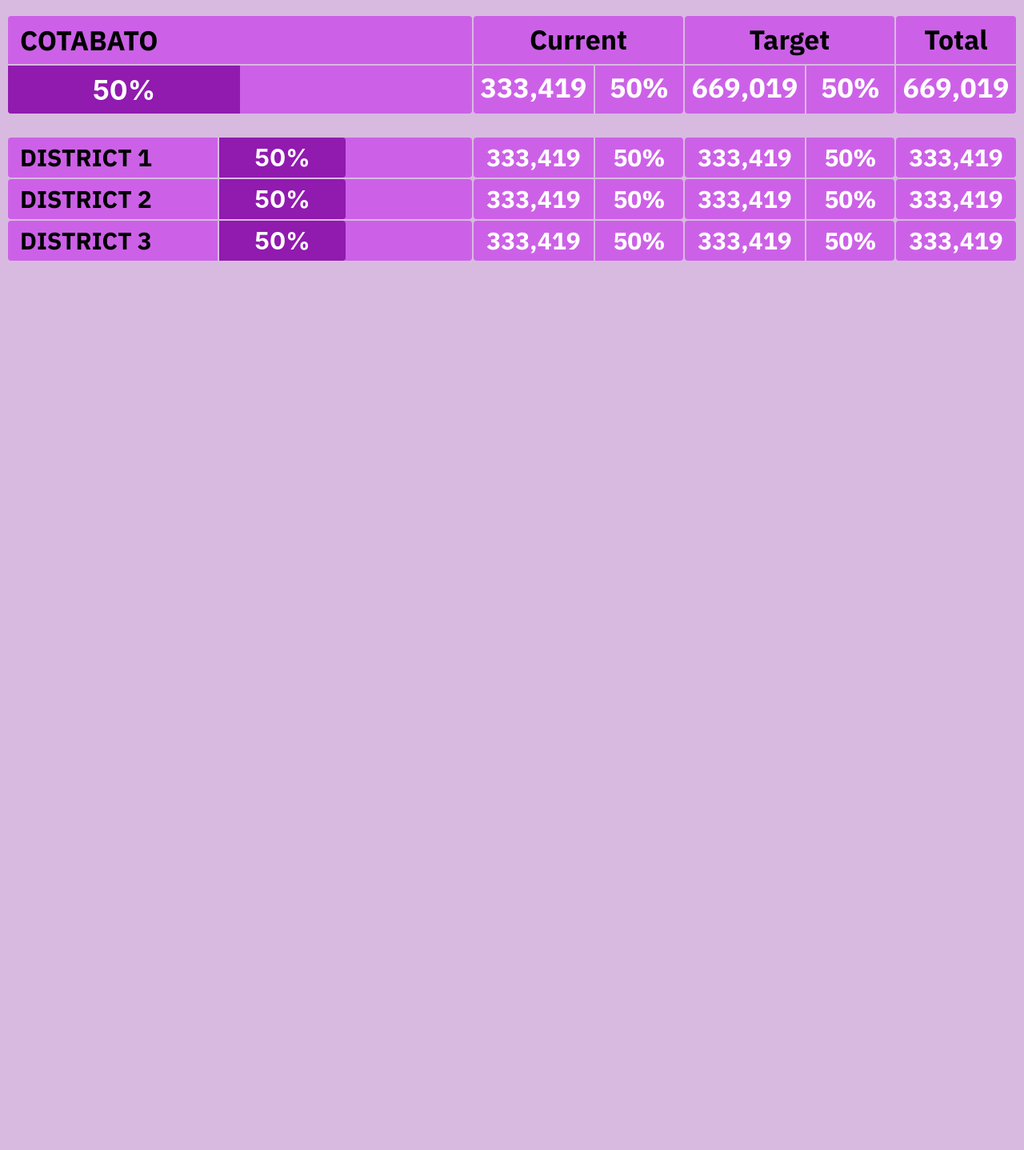
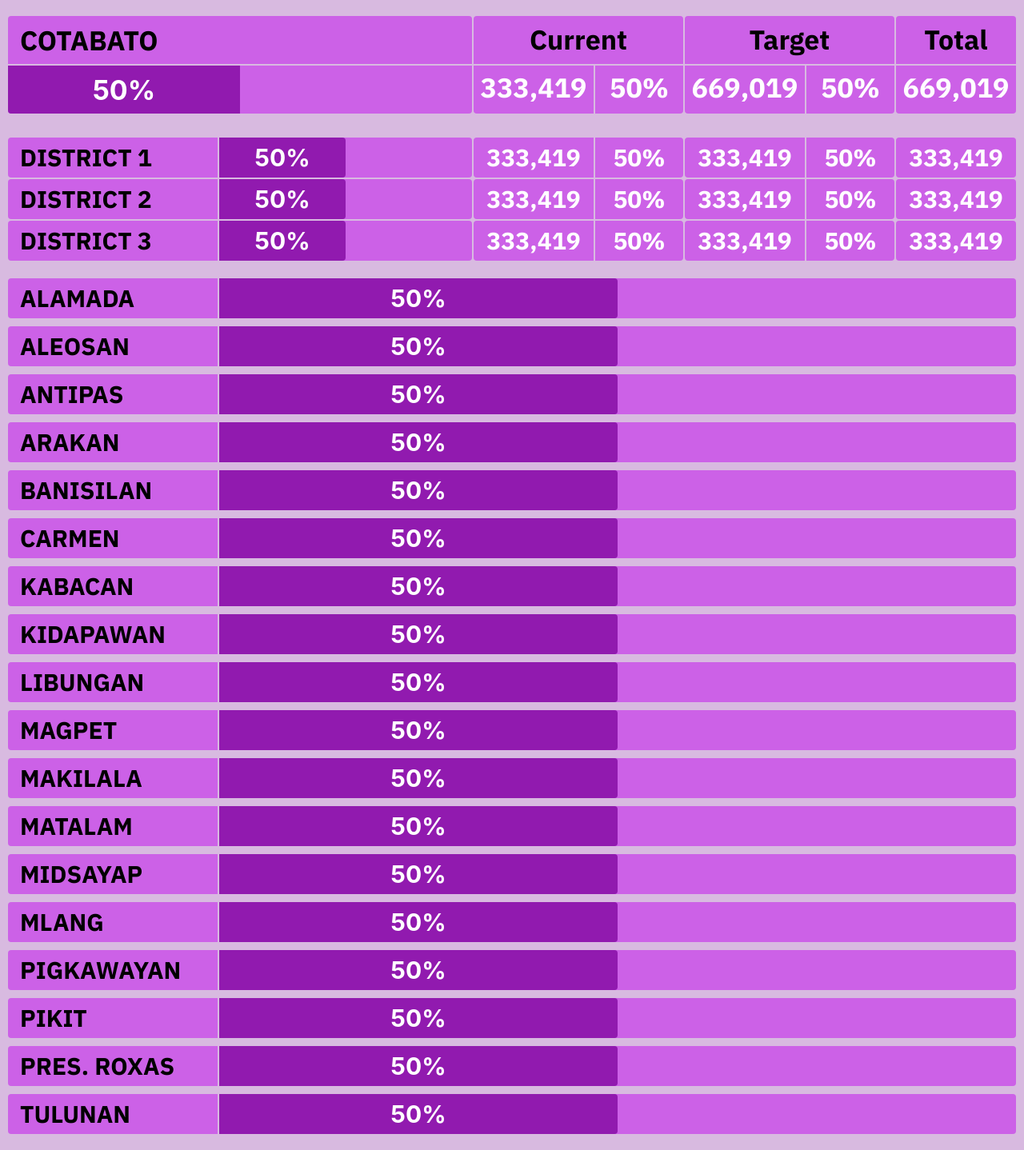
Before and after one commit to pepollms/tracker, a Jekyll site: the page built from index.md, in a window 1280 px wide. Shown: the whole page at 80% size. Built offline with Jekyll 4.4.1, drawn with Linux system fonts in a browser that asks for light colours; before the commit the page ends 900 px from its top, so only the background shows below that.

Commit message:
Display municipality data

```diff
--- a/_sass/default.scss
+++ b/_sass/default.scss
@@ -1,3 +1,5 @@
+$body_margin: 10px;
+
 // Bootstrap extensions
 
 .rounded-top-left {
@@ -69,6 +71,12 @@ $progress_bar_short_max_width: ($width_break - $label_long_length - $spacer_pv);
     $progress_bar_short_max_width: 100%;
 }
 
+//$detail_small_content: $progress_bar_long_max_width;
+$detail_small_content: 100%;
+@media (min-width: 1200px) {
+    $detail_small_content: calc((100% - (#{$spacer_pv} * 3) - (#{$spacer_length} * 2)) / 3);
+}
+
 
 
 .width-full {
@@ -126,6 +134,13 @@ div.spacer-h {
     }
 }
 
+div.fix-spacer-w {
+    width: $spacer_length;
+    min-width: $spacer_length;
+    height: $spacer_length;
+    min-height: $spacer_length;
+}
+
 div.fix-spacer-h {
     height: $spacer_length;
     min-height: $spacer_length;
@@ -154,6 +169,13 @@ div.collapsible-vertical-divider {
         height: 0px;
     }
     background-color: green;
+}
+
+div.municipality_horizontal_divider {
+    width: 100%;
+    min-width: 100%;
+    height: $spacer_length;
+    min-height: $spacer_length;
 }
 
 /*
@@ -383,3 +405,8 @@ div.progress {
     min-width: $progress_bar_long_min_width;
     max-width: $progress_bar_long_max_width;
 }
+
+#detail_small_content {
+    //min-width: $detail_small_content;
+    //max-width: $detail_small_content;
+}
--- a/index.md
+++ b/index.md
@@ -147,5 +147,30 @@ layout: home
 </div>
 
 <div class="collapsible-vertical-spacer"></div>
+{% endfor %}
 
+
+
+<div class="fix-spacer-h"></div>
+<div class="fix-spacer-h"></div>
+
+
+
+<div class="d-flex flex-wrap justify-content-start">
+{% assign rows = 0 %}
+{% for municipality in site.data.municipalities %}
+    {% assign rows = rows | plus:1 %}
+    <div id="detail_small_content" class="block d-flex flex-row flex-grow-1">
+        <div class="info-label-long height-detail bg-label container rounded-left">
+            <div class="font-size-detail font-weight-bold text-uppercase text-left text-align-middle">{{ municipality.name }}</div>
+        </div>
+        <div class="spacer-w2"></div>
+        <div class="progress height-detail flex-grow-1 rounded-0 rounded-top-right rounded-bottom-right">
+            <div class="progress-bar rounded-0 rounded-top-right rounded-bottom-right" role="progressbar" aria-valuenow="{{ site.data.all.total.percent }}" valuemin="0" valuemax="100" style="width:{{ site.data.all.total.percent }}%">
+                <span class="font-size-detail font-weight-bold">{{ site.data.all.total.percent }}%</span>
+            </div>
+        </div>
+    </div>
+    <div class="municipality_horizontal_divider"></div>
 {% endfor %}
+</div>
```
